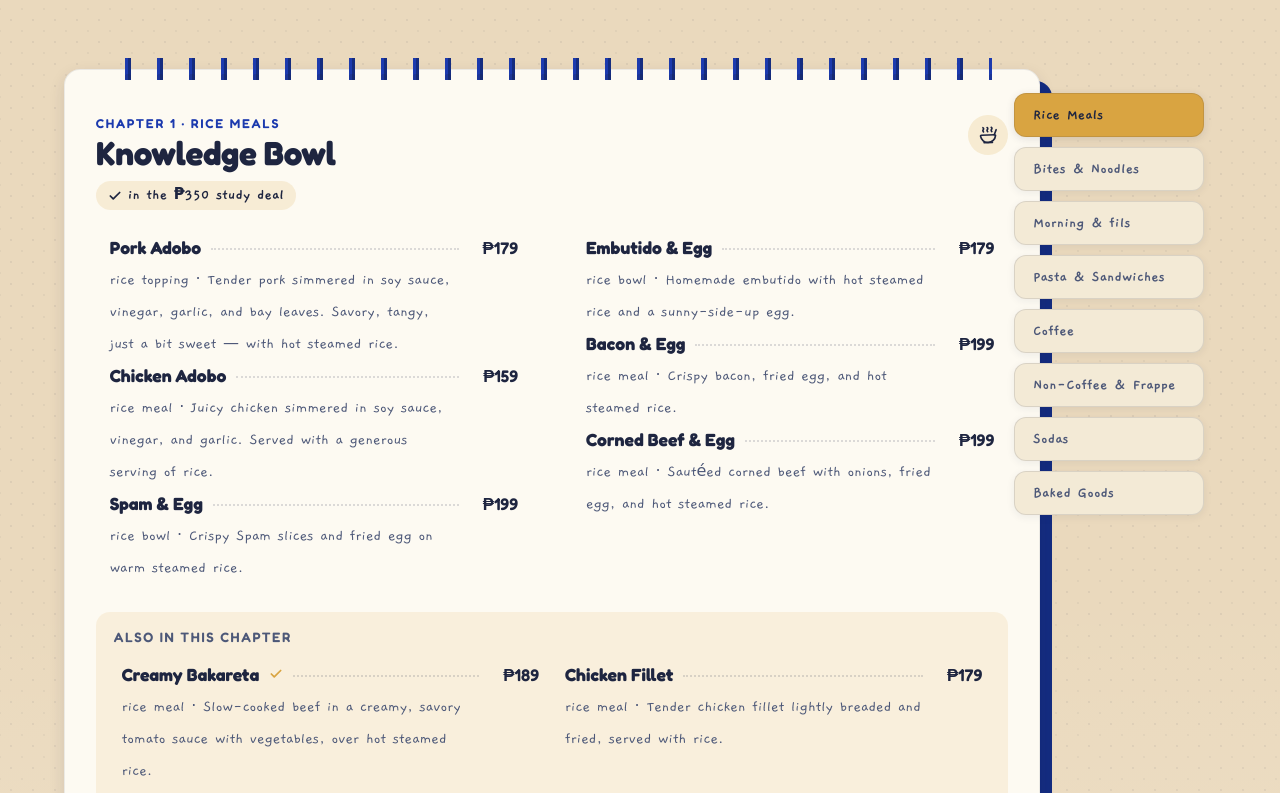
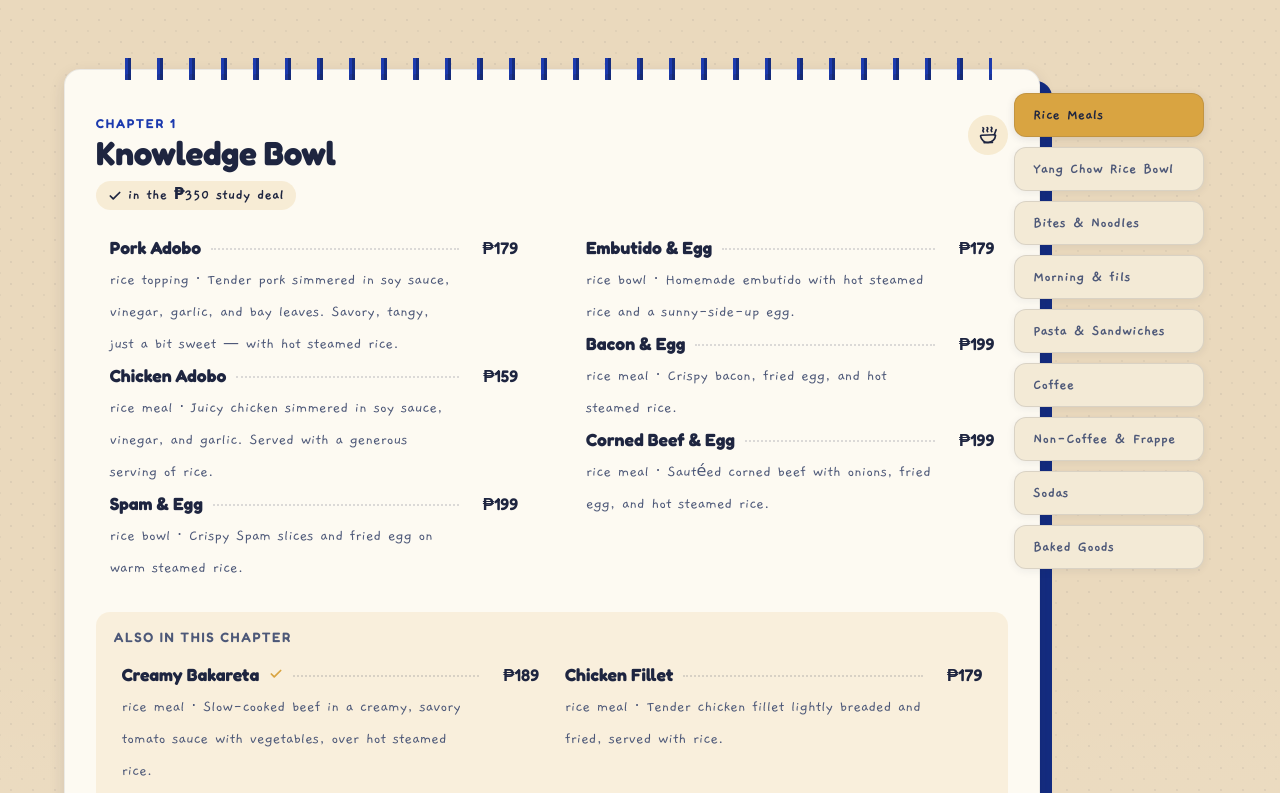
Before and after one commit to itchydimeee/notepads, a Next.js app: page / in a window 1280 px wide. Shown: the part 3487-4280 px from the top of the page. Built offline with nearby package versions, Linux system fonts and the light colour scheme.

Commit message:
feat(menu, details): update menu categories and item prices for accuracy and consistency

```diff
--- a/app/components/chatbot.tsx
+++ b/app/components/chatbot.tsx
@@ -142,7 +142,7 @@ const AIRCON_TEXT = "Climate controlled — a calm, air-conditioned space made f
 const REVIEWS_TEXT = "All 5 reviews on our page are 5 stars ⭐ — hear from our customers on the page.";
 
 const RECO_TEXT =
-  "Customer favorites ✨\nSalted Caramel Latte — perfectly balanced, not too sweet (hot ₱120 · iced 12oz ₱129 · iced 16oz ₱149)\nLemon muffins & chocolate cheesecake\nAdobo rice meals\nSignature Chocolate";
+  "Customer favorites ✨\nSalted Caramel Latte — perfectly balanced, not too sweet (hot ₱120 · iced 12oz ₱129 · iced 16oz ₱149)\nLemon muffins & chocolate cheesecake\nAdobo rice meals\nSignature Hot Chocolate";
 
 const NOT_POSTED_TEXT =
   "That one isn't posted online — message us and we'll fill you in!";
@@ -167,6 +167,7 @@ const ALL_ROWS: Entry[] = TABS.flatMap((tab) =>
 // dish/keyword → menu GROUP (finer grained than tabs; checked in order — the
 // "iced tea"/"cheese sticks" style multi-words sit above their shorter rivals).
 const GROUP_KEYS: Array<[string, RegExp]> = [
+  ["Yang Chow Rice Bowl", /\b(yang ?chow)\b/],
   ["Noodle Notes", /\b(ramen|noodles?|chicken noodles)\b/],
   ["Cram Crunchy Bites", /\b(bites|fries|lumpia|nuggets?|cheese sticks?|sausage)\b/],
   ["Pandesal Almusal", /\b(pandesal|almusal)\b/],
--- a/app/components/menu.tsx
+++ b/app/components/menu.tsx
@@ -1,7 +1,7 @@
 "use client";
 
 // T6 — Menu (tabbed chapters). Client island: the tab list needs state.
-// All copy verbatim from docs/details.md §5 (14 datasets intact) and §4
+// All copy verbatim from docs/details.md §5 (15 datasets intact) and §4
 // lines 105–107 (₱350 Study Space Package). Strings kept as constants
 // outside JSX so ₱ / — / apostrophes survive untouched.
 import {
@@ -18,6 +18,7 @@ import {
   Check,
   ChevronDown,
   Coffee,
+  CookingPot,
   Croissant,
   CupSoda,
   Egg,
@@ -141,6 +142,26 @@ export const TABS: Tab[] = [
     ],
   },
   {
+    id: "yangchow",
+    label: "Yang Chow Rice Bowl",
+    groups: [
+      {
+        label: "Yang Chow Rice Bowl",
+        rows: [
+          { name: "Plain", price: "₱99" },
+          { name: "Fish Fillet", price: "₱169" },
+          { name: "Cheese Sticks", price: "₱169" },
+          { name: "Lumpia", price: "₱149" },
+          { name: "Chicken Nuggets", price: "₱169" },
+          { name: "Embutido", price: "₱159" },
+          { name: "Chorizo", price: "₱169" },
+          { name: "Bacon", price: "₱179" },
+          { name: "Spam", price: "₱179" },
+        ],
+      },
+    ],
+  },
+  {
     id: "bites",
     label: "Bites & Noodles",
     groups: [
@@ -212,6 +233,7 @@ export const TABS: Tab[] = [
             price: "₱189",
             desc: "Pasta in a light, creamy sauce with smoky bacon and parmesan.",
           },
+          { name: "Aglio e Olio", price: "₱179" },
         ],
       },
       {
@@ -233,6 +255,7 @@ export const TABS: Tab[] = [
             desc: "Freshly cracked egg, crispy bacon, and light mayo on toasted bread.",
           },
           { name: "Crunchy Chicken Burger", price: "₱129" },
+          { name: "Classic Cheeseburger", price: "₱189" },
           { name: "Tuna Gourmet Sandwich", price: "₱179" },
         ],
       },
@@ -257,14 +280,19 @@ export const TABS: Tab[] = [
           { name: "Salted Caramel Latte", prices: ["₱120", "₱129", "₱149"] },
           { name: "Butterscotch Latte", prices: ["₱120", "₱129", "₱149"] },
           { name: "Hazelnut Latte", prices: ["₱120", "₱129", "₱149"] },
-          { name: "Hazelnut Mocha Latte", prices: ["₱120", "₱129", "₱149"] },
+          { name: "Hazelnut Mocha Latte", prices: ["₱130", "₱139", "₱159"] },
           { name: "Spanish Latte", prices: ["₱120", "₱129", "₱149"] },
           { name: "Caramel Macchiato", prices: ["₱120", "₱129", "₱149"] },
           { name: "Dirty Matcha Latte", prices: ["₱140", "₱149", "₱159"] },
           { name: "Strawberry Mocha", prices: ["₱130", "₱139", "₱159"] },
           { name: "Strawberry White Mocha", prices: ["₱130", "₱139", "₱159"] },
-          { name: "Henny Strawberry Latte", prices: ["—", "₱129", "—"] },
-          { name: "Gingerbread Latte (seasonal)", prices: ["₱130", "₱139", "₱159"] },
+          { name: "Henny Strawberry Latte", prices: ["—", "₱249", "₱299"] },
+          {
+            name: "Affogato",
+            note: "ice cream with cookie and espresso",
+            prices: ["—", "₱149", "—"],
+          },
+          { name: "Gingerbread Latte", prices: ["₱130", "₱139", "₱159"] },
         ],
       },
     ],
@@ -277,11 +305,11 @@ export const TABS: Tab[] = [
         label: "Non-Coffee Based",
         cols: 3,
         rows: [
-          { name: "Flower Tea", prices: ["₱80", "₱80", "—"] },
+          { name: "Flower Tea", prices: ["₱80", "₱89", "₱109"] },
           { name: "Green Tea", prices: ["₱80", "₱89", "₱109"] },
-          { name: "Signature Chocolate", prices: ["₱100", "₱110", "₱129"] },
+          { name: "Signature Hot Chocolate", prices: ["₱100", "₱110", "₱129"] },
           { name: "Strawberry Latte", prices: ["₱120", "₱129", "₱149"] },
-          { name: "Strawberry Choco Latte", prices: ["₱130", "₱139", "₱159"] },
+          { name: "Strawberry Choco Latte", prices: ["₱130", "₱129", "₱149"] },
           { name: "Strawberry Matcha Latte", prices: ["₱120", "₱139", "₱159"] },
           { name: "Green Matcha Latte", prices: ["₱130", "₱139", "₱159"] },
         ],
@@ -289,7 +317,7 @@ export const TABS: Tab[] = [
       {
         label: "Frappuccino",
         rows: [
-          { name: "Caramel Macchiato", price: "₱169" },
+          { name: "Caramel Macchiato", price: "₱159" },
           { name: "Peppermint Mocha", price: "₱169" },
           { name: "Mocha Hazelnut", price: "₱169" },
         ],
@@ -319,8 +347,8 @@ export const TABS: Tab[] = [
           { name: "Iced Tea", price: "₱70", star: true },
           { name: "Pink Lychee", price: "₱70", star: true },
           { name: "Cucumber Lemonade", price: "₱70", star: true },
-          { name: "Yakult", price: "₱20", star: true },
-          { name: "Bottled Water", price: "₱20", star: true },
+          { name: "Yakult", price: "₱30", star: true },
+          { name: "Bottled Water", price: "₱25", star: true },
         ],
       },
     ],
@@ -411,6 +439,7 @@ function splitChapter(chapter: Tab): [Seg[], Seg[]] {
 // one garnish per chapter: icon coin, ≤2° tilt
 const CHAPTER_ICONS: Record<string, LucideIcon> = {
   rice: Soup,
+  yangchow: CookingPot,
   bites: Utensils,
   morning: Egg,
   pasta: Sandwich,
@@ -761,7 +790,7 @@ export default function Menu() {
                           <div className="menu-page">
                             <header className="menu-cardhead">
                               <div className="menu-headtext">
-                                <span className="menu-eyebrow">{`Chapter ${ti + 1} · ${t.label}`}</span>
+                                <span className="menu-eyebrow">{`Chapter ${ti + 1}`}</span>
                                 <h3 className="menu-chapter">{title}</h3>
                                 <span className="menu-deal">
                                   <Check size={14} strokeWidth={3} aria-hidden="true" /> {DEAL}
```
Also changed, not shown: 2 other files (tests, documents, lock files or other folders).
